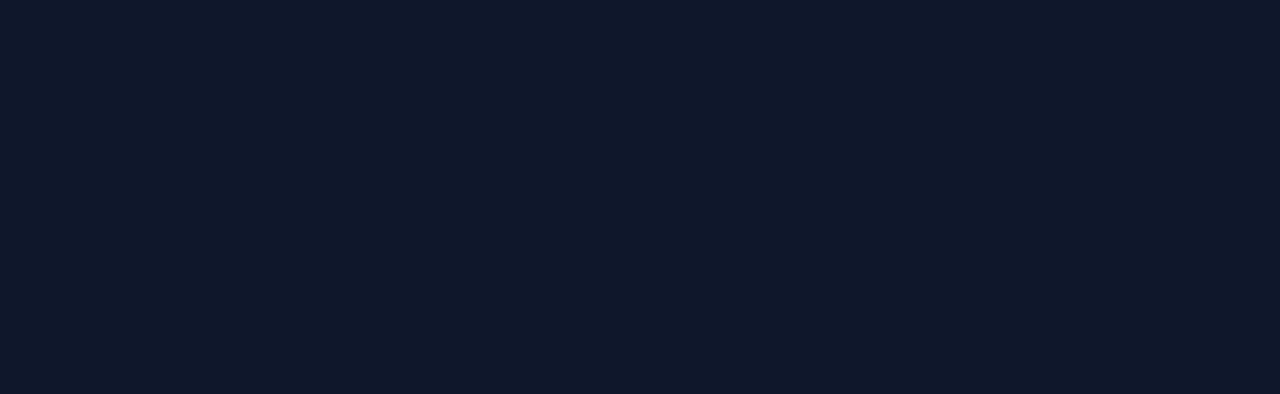
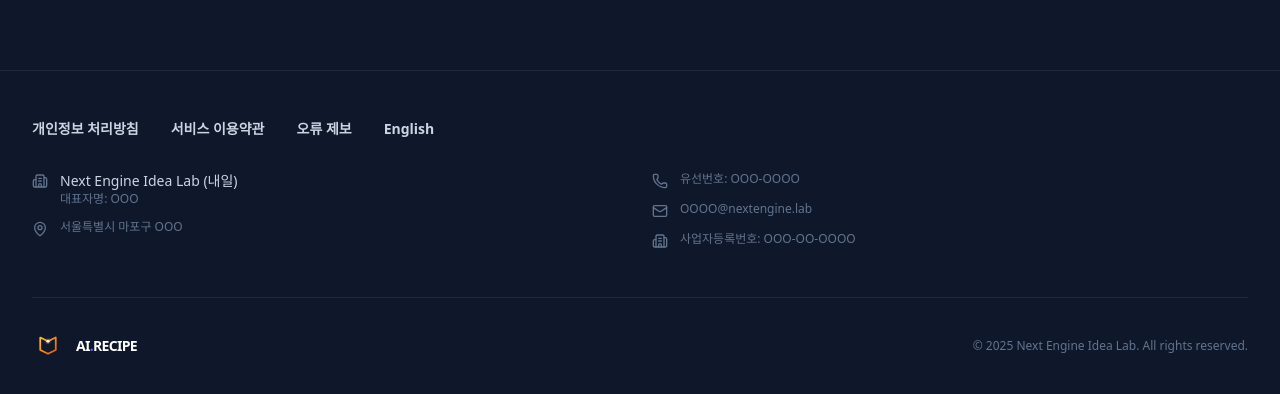
Before and after one commit to lalahaah/ai-recipe, a React (Vite) app: page / in a window 1280 px wide. Shown: the part 1392-1786 px from the top of the page. Before the commit the page ends 1462 px from the top, so only its background shows below. Built offline with nearby package versions, Linux system fonts and the light colour scheme; no server answers; the database is empty; a web font is replaced by a local one.

Commit message:
푸터 추가 및 로고 업데이트

```diff
--- a/index.html
+++ b/index.html
@@ -1,15 +1,18 @@
 <!doctype html>
 <html lang="en">
+
 <head>
   <meta charset="UTF-8" />
-    <link rel="icon" type="image/svg+xml" href="/vite.svg" />
+  <link rel="icon" type="image/svg+xml" href="/logo.svg" />
   <meta name="viewport" content="width=device-width, initial-scale=1.0" />
   <!-- Font -->
   <link href="https://fonts.googleapis.com/css2?family=Pretendard:wght@300;400;600;700&display=swap" rel="stylesheet">
   <title>AI-Recipe | AI Prompt Gallery</title>
 </head>
+
 <body>
   <div id="root"></div>
   <script type="module" src="/src/main.jsx"></script>
 </body>
+
 </html>
--- a/src/App.jsx
+++ b/src/App.jsx
@@ -25,6 +25,7 @@ import DetailModal from './components/DetailModal';
 import ArtistGalleryModal from './components/ArtistGalleryModal';
 import Header from './components/Header';
 import Hero from './components/Hero';
+import Footer from './components/Footer';
 
 const App = () => {
   const [session, setSession] = useState(null);
@@ -463,6 +464,8 @@ const App = () => {
       />
 
       {toast && <Toast message={toast} onClose={() => setToast(null)} />}
+
+      <Footer setCurrentView={setCurrentView} currentView={currentView} />
     </div>
   );
 };
--- /dev/null
+++ b/src/components/Footer.jsx
@@ -0,0 +1,86 @@
+import { Mail, MapPin, Phone, Building2 } from 'lucide-react';
+
+const Footer = ({ setCurrentView }) => {
+    const currentYear = new Date().getFullYear();
+
+    return (
+        <footer className="bg-slate-900 border-t border-slate-800 mt-20">
+            <div className="max-w-7xl mx-auto px-4 sm:px-6 lg:px-8 py-12">
+                {/* 상단 링크 섹션 */}
+                <div className="flex flex-wrap justify-start gap-4 md:gap-8 mb-8">
+                    <a href="#" className="text-sm font-bold text-slate-300 hover:text-white transition-colors">
+                        개인정보 처리방침
+                    </a>
+                    <a href="#" className="text-sm font-bold text-slate-300 hover:text-white transition-colors">
+                        서비스 이용약관
+                    </a>
+                    <a href="#" className="text-sm font-bold text-slate-300 hover:text-white transition-colors">
+                        오류 제보
+                    </a>
+                    <a href="#" className="text-sm font-bold text-slate-300 hover:text-white transition-colors">
+                        English
+                    </a>
+                </div>
+
+                {/* 사업자 정보 섹션 */}
+                <div className="grid grid-cols-1 md:grid-cols-2 gap-6 mb-12">
+                    {/* 왼쪽: 회사 기본 정보 */}
+                    <div className="space-y-3">
+                        <div className="flex items-start gap-3">
+                            <Building2 size={16} className="text-slate-500 mt-0.5 flex-shrink-0" />
+                            <div>
+                                <p className="text-sm text-slate-300 font-medium">Next Engine Idea Lab (내일)</p>
+                                <p className="text-xs text-slate-500">대표자명: OOO</p>
+                            </div>
+                        </div>
+
+                        <div className="flex items-start gap-3">
+                            <MapPin size={16} className="text-slate-500 mt-0.5 flex-shrink-0" />
+                            <p className="text-xs text-slate-500">서울특별시 마포구 OOO</p>
+                        </div>
+                    </div>
+
+                    {/* 오른쪽: 연락처 정보 */}
+                    <div className="space-y-3">
+                        <div className="flex items-start gap-3">
+                            <Phone size={16} className="text-slate-500 mt-0.5 flex-shrink-0" />
+                            <p className="text-xs text-slate-500">유선번호: OOO-OOOO</p>
+                        </div>
+
+                        <div className="flex items-start gap-3">
+                            <Mail size={16} className="text-slate-500 mt-0.5 flex-shrink-0" />
+                            <p className="text-xs text-slate-500">OOOO@nextengine.lab</p>
+                        </div>
+
+                        <div className="flex items-start gap-3">
+                            <Building2 size={16} className="text-slate-500 mt-0.5 flex-shrink-0" />
+                            <p className="text-xs text-slate-500">사업자등록번호: OOO-OO-OOOO</p>
+                        </div>
+                    </div>
+                </div>
+
+                {/* 하단: 로고 및 Copyright */}
+                <div className="flex flex-col md:flex-row items-center justify-between pt-8 border-t border-slate-800">
+                    <div
+                        className="flex items-center gap-3 mb-4 md:mb-0 cursor-pointer group"
+                        onClick={() => {
+                            setCurrentView('home');
+                            window.scrollTo({ top: 0, behavior: 'smooth' });
+                        }}
+                    >
+                        <img src="/logo.svg" alt="AI-Recipe Logo" className="w-8 h-8 group-hover:scale-110 transition-transform" />
+                        <span className="text-sm font-black text-white tracking-tighter">
+                            AI<span className="text-indigo-500">.</span>RECIPE
+                        </span>
+                    </div>
+
+                    <p className="text-xs text-slate-500">
+                        © {currentYear} Next Engine Idea Lab. All rights reserved.
+                    </p>
+                </div>
+            </div>
+        </footer>
+    );
+};
+
+export default Footer;
--- a/src/components/Header.jsx
+++ b/src/components/Header.jsx
@@ -32,9 +32,7 @@ const Header = ({
                         className="flex items-center gap-2 md:gap-3 cursor-pointer group"
                         onClick={() => setCurrentView('home')}
                     >
-                        <div className="w-8 h-8 md:w-10 md:h-10 bg-indigo-600 rounded-lg md:rounded-xl flex items-center justify-center shadow-lg shadow-indigo-500/20 group-hover:scale-110 transition-transform duration-300">
-                            <LayoutGrid className="w-[18px] h-[18px] md:w-[22px] md:h-[22px] text-white" />
-                        </div>
+                        <img src="/logo.svg" alt="AI-Recipe Logo" className="w-10 h-10 md:w-12 md:h-12 group-hover:scale-110 transition-transform duration-300" />
                         <span className="text-lg md:text-2xl font-black text-white tracking-tighter">
                             AI<span className="text-indigo-500">.</span>RECIPE
                         </span>
```
Also changed, not shown: public/favicon.svg (added), public/logo.svg (added). Lines whose indentation alone changed are shown as unchanged.
